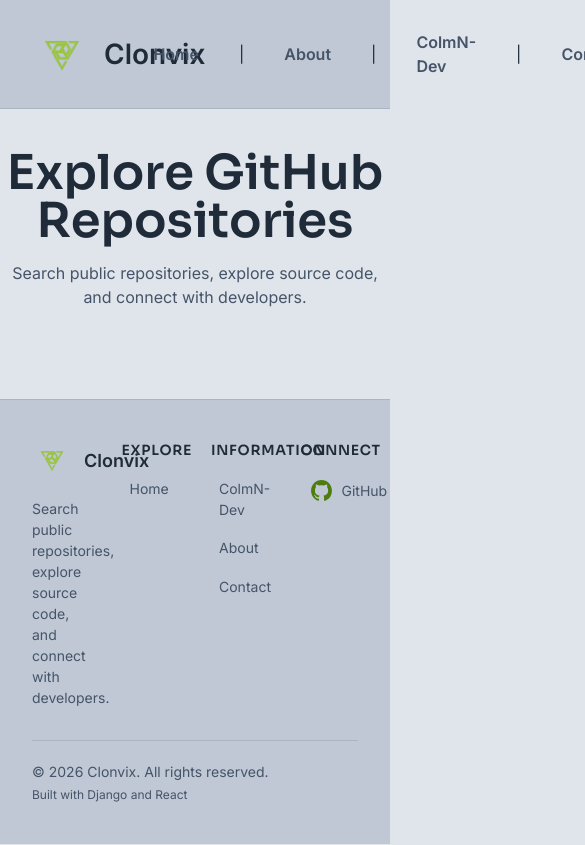
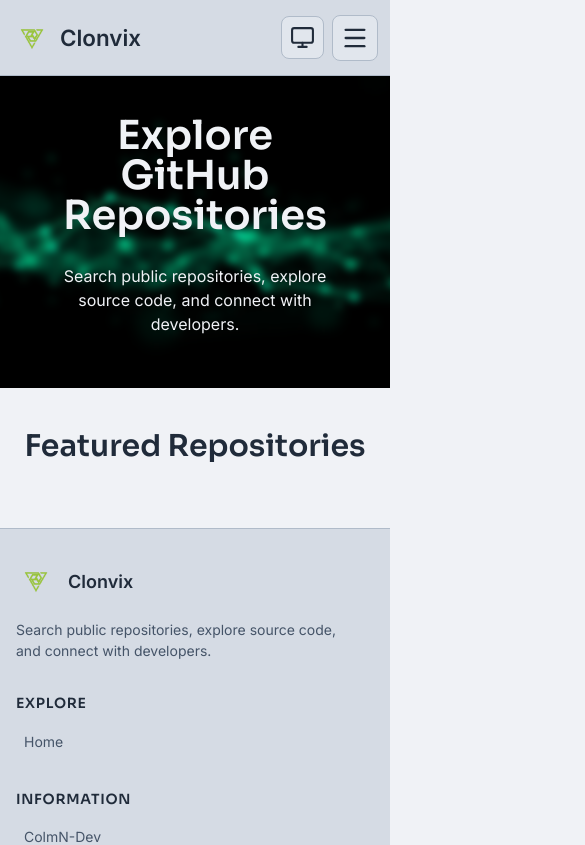
Before and after one commit to ColmN-Dev/Clonvix, a React (Vite) app in the folder src/frontend/: page / in a window 390 px wide. Shown: the top 845 px of the page, 585 px wide, since content can reach past the window. Built offline with nearby package versions, Linux system fonts and the light colour scheme.

Commit message:
feat(ui): add responsive header with hamburger menu and footer styling
- Add slide-out mobile menu with overlay and click-away close
- Add responsive styles for header and footer

```diff
--- a/src/frontend/src/components/Header.tsx
+++ b/src/frontend/src/components/Header.tsx
@@ -1,17 +1,56 @@
+import { useState, useEffect } from 'react'
+import { Link } from 'react-router'
+import { Menu, X } from 'lucide-react'
 import Nav from './Nav'
 import ThemeToggle from './ThemeToggle'
-import { Link } from 'react-router'
 import logo from '../assets/clonvix-logo.png'
 
 function Header() {
+  const [menuOpen, setMenuOpen] = useState(false)
+
+  // Stop the page scrolling behind the menu while it is open
+  useEffect(() => {
+    document.body.classList.toggle('menu-open', menuOpen)
+    return () => document.body.classList.remove('menu-open')
+  }, [menuOpen])
+
+  function closeMenu() {
+    setMenuOpen(false)
+  }
+
   return (
     <header className="site-header">
-      <Link className="site-brand" to="/">
+      <Link className="site-brand" to="/" onClick={closeMenu}>
         <img className="logo" alt="Clonvix logo" src={logo} />
         <span className="title">Clonvix</span>
       </Link>
+
+      {/* Desktop nav (hidden on small screens) */}
       <Nav />
-      <ThemeToggle />
+
+      <div className="header-actions">
+        <ThemeToggle />
+        <button
+          type="button"
+          className="hamburger"
+          onClick={() => setMenuOpen(!menuOpen)}
+          aria-label={menuOpen ? 'Close menu' : 'Open menu'}
+          aria-expanded={menuOpen}
+        >
+          {menuOpen ? <X size={28} /> : <Menu size={28} />}
+        </button>
+      </div>
+
+      {/* Menu overlay */}
+      <div
+        className={`menu-overlay ${menuOpen ? 'active' : ''}`}
+        onClick={closeMenu}
+      />
+
+      {/* Slide-out menu (small screens only) */}
+      <div className={`mobile-menu ${menuOpen ? 'open' : ''}`}>
+        <Nav onLinkClick={closeMenu} />
+      </div>
     </header>
   )
 }
--- a/src/frontend/src/components/Nav.tsx
+++ b/src/frontend/src/components/Nav.tsx
@@ -1,15 +1,16 @@
 import { Link } from 'react-router'
 
-function Nav() {
+type NavProps = {
+  onLinkClick?: () => void
+}
+
+function Nav({ onLinkClick }: NavProps) {
   return (
     <nav aria-label="Primary navigation" className="nav-links">
-      <Link to="/">Home</Link>
-      |
-      <Link to="/about">About</Link>
-      |
-      <Link to="/colmn-dev">ColmN-Dev</Link>
-      |
-      <Link to="/contact">Contact</Link>
+      <Link to="/" onClick={onLinkClick}>Home</Link>
+      <Link to="/about" onClick={onLinkClick}>About</Link>
+      <Link to="/colmn-dev" onClick={onLinkClick}>ColmN-Dev</Link>
+      <Link to="/contact" onClick={onLinkClick}>Contact</Link>
     </nav>
   )
 }
--- a/src/frontend/src/index.css
+++ b/src/frontend/src/index.css
@@ -23,20 +23,24 @@
 
   color-scheme: light;
 
-  --bg-primary: #e0e5eb;
-  --bg-secondary: #d5dbe4;
-  --bg-header: #bfc8d4;
-  --bg-footer: #bfc8d4;
-  --bg-nav: #bfc8d4;
-  --bg-card: #d5dbe4;
+    --bg-primary: #f0f2f6;
+    --bg-secondary: #e1e6ed;
+    --bg-header: #d5dbe4;
+    --bg-footer: #d5dbe4;
+    --bg-nav: #d5dbe4;
+    --bg-header-btn: #e1e6ed;
 
-  --text-primary: #202b3a;
-  --text-secondary: #455468;
-  --border: #aab5c4;
+    --text-primary: #202b3a;
+    --text-secondary: #455468;
+    --border: #b0bbc9;
 
-  --accent: #4d7c0f;
-  --accent-hover: #3f6212;
-  --text-on-accent: #ffffff;
+    --hero-text: #f0f2f6;
+
+    --accent: #4d7c0f;
+    --accent-hover: #3f6212;
+    --text-on-accent: #ffffff;
+
+    --header-height: 90px;
 }
 
 /* System Dark Theme */
@@ -50,11 +54,13 @@
     --bg-header: #080d16;
     --bg-footer: #080d16;
     --bg-nav: #080d16;
-    --bg-card: #121c2e;
+    --bg-header-btn: #121c2e;
 
     --text-primary: #f1f5f9;
     --text-secondary: #9aa9bd;
     --border: #253249;
+
+    --hero-text: #f1f5f9;
 
     --accent: #a3e635;
     --accent-hover: #84cc16;
@@ -72,11 +78,13 @@
   --bg-header: #080d16;
   --bg-footer: #080d16;
   --bg-nav: #080d16;
-  --bg-card: #121c2e;
+  --bg-header-btn: #121c2e;
 
   --text-primary: #f1f5f9;
   --text-secondary: #9aa9bd;
   --border: #253249;
+
+  --hero-text: #f1f5f9;
 
   --accent: #a3e635;
   --accent-hover: #84cc16;
@@ -156,13 +164,24 @@ button {
    ======================================== */
 
 .site-header {
+  position: sticky;
+  top: 0;
+  z-index: 1000;
   display: grid;
   grid-template-columns: 1fr auto 1fr;
   align-items: center;
-  padding: 1.5rem 2rem;
+  height: var(--header-height);
+  padding: 0 2rem;
   border-bottom: 1px solid var(--border);
   background: var(--bg-header);
   color: var(--text-primary);
+}
+
+.header-actions {
+  display: flex;
+  align-items: center;
+  justify-self: end;
+  gap: 0.75rem;
 }
 
 /* Brand Link */
@@ -241,7 +260,7 @@ button {
   padding: 0.5rem;
   border: 1px solid var(--border);
   border-radius: 0.5rem;
-  background: var(--bg-card);
+  background: var(--bg-header-btn);
   color: var(--text-primary);
   transition: color 0.2s ease, border-color 0.2s ease,
     box-shadow 0.2s ease;
@@ -259,14 +278,14 @@ button {
   position: absolute;
   top: calc(100% + 0.5rem);
   right: 0;
-  z-index: 10;
+  z-index: 1000;
   display: flex;
   flex-direction: column;
   min-width: 9rem;
   padding: 0.375rem;
   border: 1px solid var(--border);
   border-radius: 0.5rem;
-  background: var(--bg-card);
+  background: var(--bg-header-btn);
   box-shadow: 0 4px 12px rgb(0 0 0 / 20%);
 }
 
@@ -286,6 +305,30 @@ button {
 .theme-menu button:hover {
   background: var(--bg-primary);
   color: var(--accent-hover);
+}
+
+.hero-content {
+  position: relative;
+  isolation: isolate;
+  overflow: hidden;
+}
+
+.hero-content::before {
+  content: '';
+  position: absolute;
+  inset: -10px;
+  background: url('./assets/clonvix-hero.png') center / cover no-repeat;
+  filter: blur(4px);
+  z-index: -1;
+}
+
+.hero-title {
+  color: var(--hero-text);
+}
+
+.hero-subtitle {
+  padding: 0.5rem;
+  color: var(--hero-text);
 }
 
 /* ========================================
@@ -383,6 +426,7 @@ button {
   box-shadow: 0 0 12px var(--accent);
   color: var(--accent-hover);
   text-shadow: 0 0 12px var(--accent);
+  transform: translateY(-2px);
 }
 
 .footer-links a:hover {
@@ -421,3 +465,218 @@ button {
   color: var(--text-secondary);
   font-size: 0.75rem;
 }
+
+/* ========================================
+   Hamburger Menu | Responsive Design
+   ======================================== */
+
+/* Hidden on desktop */
+.hamburger,
+.mobile-menu,
+.menu-overlay {
+  display: none;
+}
+
+/* Stop the page scrolling while the menu is open */
+body.menu-open {
+  overflow: hidden;
+}
+
+@media (max-width: 1050px) {
+  :root {
+    --header-height: 76px;
+  }
+
+  .site-header {
+    grid-template-columns: 1fr auto;
+    padding: 0 1rem;
+  }
+
+  .logo {
+    width: 50px;
+    height: 50px;
+  }
+
+  .site-header > .nav-links {
+    display: none;
+  }
+
+  .hero-subtitle {
+    padding: 0.75rem 1rem;
+  }
+
+  /* Hamburger button, matching the theme toggle */
+  .hamburger {
+    display: flex;
+    align-items: center;
+    justify-content: center;
+    padding: 0.5rem;
+    border: 1px solid var(--border);
+    border-radius: 0.5rem;
+    background: var(--bg-header-btn);
+    color: var(--text-primary);
+    transition: color 0.2s ease, border-color 0.2s ease,
+      box-shadow 0.2s ease;
+  }
+
+  .hamburger:hover {
+    border-color: var(--accent);
+    box-shadow: 0 0 12px var(--accent);
+    color: var(--accent-hover);
+  }
+
+  /* Dark overlay below the header */
+  .menu-overlay {
+    display: block;
+    position: fixed;
+    inset: var(--header-height) 0 0 0;
+    z-index: 998;
+    background: rgb(0 0 0 / 55%);
+    opacity: 0;
+    pointer-events: none;
+    transition: opacity 0.3s ease;
+  }
+
+  .menu-overlay.active {
+    opacity: 1;
+    pointer-events: auto;
+  }
+
+  /* Slide-out panel */
+  .mobile-menu {
+    display: flex;
+    flex-direction: column;
+    position: fixed;
+    top: var(--header-height);
+    right: -320px;
+    bottom: 0;
+    z-index: 999;
+    overflow-y: auto;
+    overflow-x: hidden;
+    overscroll-behavior: contain;
+    width: min(280px, 85vw);
+    padding: 1.5rem;
+    border-left: 1px solid var(--border);
+    background: var(--bg-header);
+    visibility: hidden;
+    transition: right 0.3s ease, visibility 0.3s;
+  }
+
+  .mobile-menu.open {
+    right: 0;
+    visibility: visible;
+  }
+
+  .mobile-menu .nav-links {
+    flex: none;
+    flex-direction: column;
+    align-items: stretch;
+    gap: 0;
+  }
+
+  .mobile-menu .nav-links a {
+    padding: 1rem 0.5rem;
+    border-bottom: 1px solid var(--border);
+    border-radius: 0;
+    font-size: 1.2rem;
+  }
+
+  .mobile-menu .nav-links a:hover {
+    transform: translateX(5px);
+    background: transparent;
+    box-shadow: none;
+  }
+}
+
+/* ========================================
+   Small Mobile Devices
+   ======================================== */
+
+@media (max-width: 480px) {
+  .site-header {
+    padding: 0 0.75rem;
+  }
+
+  .site-brand {
+    gap: 0.5rem;
+  }
+
+  .logo {
+    width: 40px;
+    height: 40px;
+  }
+
+  .title {
+    font-size: 1.4rem;
+  }
+
+  .header-actions {
+    gap: 0.5rem;
+  }
+
+  .hero-title {
+    font-size: 2.5rem;
+  }
+
+  .hero-subtitle {
+    font-size: 1rem;
+    padding: 0.75rem 1rem;
+  }
+
+  .site-footer {
+    padding: 2rem 1rem;
+  }
+}
+
+@media (max-width: 360px) {
+
+  .hero-title {
+    font-size: 2rem;
+  }
+
+  .hero-subtitle {
+    font-size: 0.875rem;
+    padding: 0.5rem 0.75rem;
+  }
+
+}
+
+/* ========================================
+   Landscape Mobile Devices
+   ======================================== */
+
+@media (max-width: 992px) and (max-height: 500px) {
+  :root {
+    --header-height: 64px;
+  }
+
+  .logo {
+    width: 40px;
+    height: 40px;
+  }
+
+  .mobile-menu {
+    padding: 1.75rem 1.5rem;
+  }
+
+  .mobile-menu .nav-links a {
+    padding: 1rem 0.75rem;
+    font-size: 1.1rem;
+  }
+}
+
+/* ========================================
+   Footer Responsive
+   ======================================== */
+
+@media (max-width: 992px) {
+  .footer-content {
+    grid-template-columns: repeat(2, minmax(0, 1fr));
+  }
+}
+
+@media (max-width: 480px) {
+  .footer-content {
+    grid-template-columns: 1fr;
+  }
+}
--- a/src/frontend/src/pages/Home.tsx
+++ b/src/frontend/src/pages/Home.tsx
@@ -1,15 +1,28 @@
 function Home() {
   return (
-    <section className="flex flex-1 items-start justify-center pt-10 text-center">
+
+    <main>
+      <section className=" hero-content flex flex-1 items-start justify-center p-10 text-center">
       <div>
-        <h1 className="text-5xl font-semibold text-(--text-primary)">
+        <h1 className=" hero-title text-5xl font-semibold text-(--hero-text)">
           Explore GitHub Repositories
         </h1>
-        <p className="mt-4 text-(--text-secondary)">
+        <p className=" hero-subtitle mt-4 text-(--hero-text)">
           Search public repositories, explore source code, and connect with developers.
         </p>
       </div>
     </section>
+
+    <section className="featured-repos py-10">
+      <div className="container mx-auto px-4">
+        <h2 className="text-3xl font-semibold mb-6 text-center">Featured Repositories</h2>
+        <div className="grid grid-cols-1 md:grid-cols-2 lg:grid-cols-3 gap-6">
+          {/* Add your featured repository cards here */}
+        </div>
+      </div>
+    </section>
+
+    </main>
   )
 }
 
```
Also changed, not shown: src/frontend/src/assets/clonvix-hero.png (added), src/frontend/src/assets/github-icon.png (deleted).
